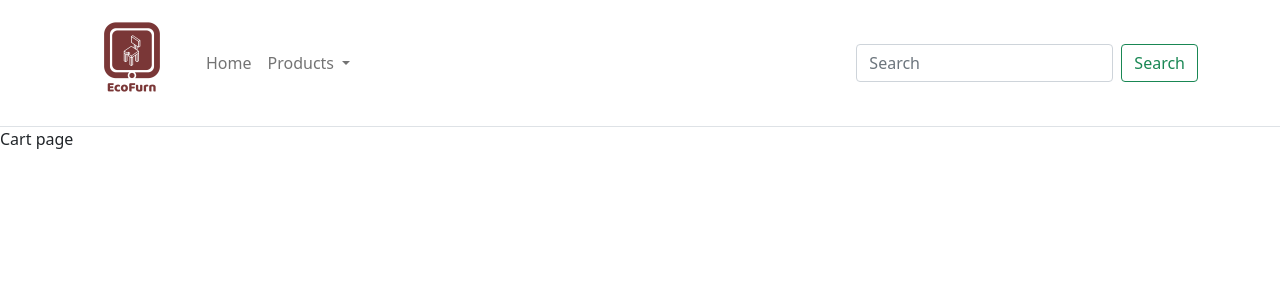
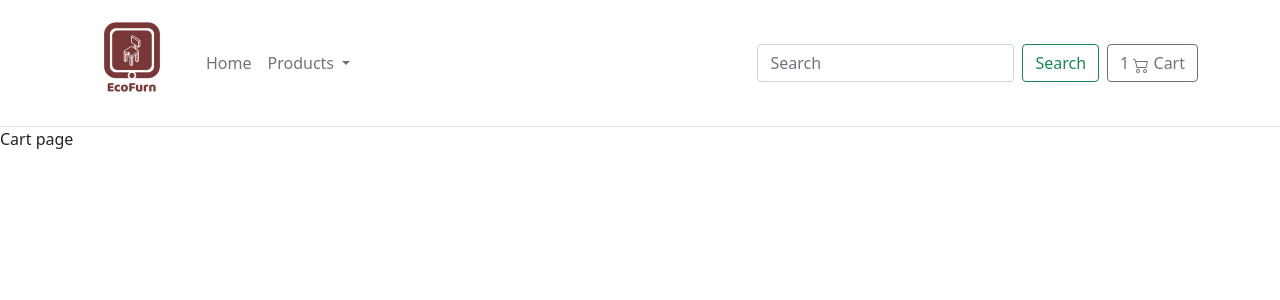
Before and after one commit to RometKallas/online_store, a Django app: page /basket/ in a window 1280 px wide. Shown: the top 300 px of the page. Run offline with Django 3.2, Linux system fonts and the light colour scheme; data that the repository does not hold is empty.

Commit message:
Add the cart in the base.html file so that it is always available and link it to the basket_summary html. Rename some files

```diff
--- a/basket/views.py
+++ b/basket/views.py
@@ -2,4 +2,4 @@ from django.shortcuts import render
 
 # Create your views here.
 def basket_summary(request):
-    return render(request, 'store/basket/cart.html')
+    return render(request, 'store/basket/basket_summary.html')
--- a/templates/store/base.html
+++ b/templates/store/base.html
@@ -8,22 +8,28 @@
     <meta charset="utf-8" />
     <title>{% block title %}Children Furniture{% endblock %}</title>
     <meta name="viewport" content="width=device-width, initial-scale=1">
-    <link href="https://cdn.jsdelivr.net/npm/bootstrap@5.0.0/dist/css/bootstrap.min.css" rel="stylesheet" integrity="sha384-wEmeIV1mKuiNpC+IOBjI7aAzPcEZeedi5yW5f2yOq55WWLwNGmvvx4Um1vskeMj0" crossorigin="anonymous">
-    <script src="https://cdn.jsdelivr.net/npm/@popperjs/core@2.9.2/dist/umd/popper.min.js" integrity="sha384-IQsoLXl5PILFhosVNubq5LC7Qb9DXgDA9i+tQ8Zj3iwWAwPtgFTxbJ8NT4GN1R8p" crossorigin="anonymous"></script>
-    <script src="https://cdn.jsdelivr.net/npm/bootstrap@5.0.0/dist/js/bootstrap.min.js" integrity="sha384-lpyLfhYuitXl2zRZ5Bn2fqnhNAKOAaM/0Kr9laMspuaMiZfGmfwRNFh8HlMy49eQ" crossorigin="anonymous"></script>
+    <link href="https://cdn.jsdelivr.net/npm/bootstrap@5.0.0/dist/css/bootstrap.min.css" rel="stylesheet"
+        integrity="sha384-wEmeIV1mKuiNpC+IOBjI7aAzPcEZeedi5yW5f2yOq55WWLwNGmvvx4Um1vskeMj0" crossorigin="anonymous">
+    <script src="https://cdn.jsdelivr.net/npm/@popperjs/core@2.9.2/dist/umd/popper.min.js"
+        integrity="sha384-IQsoLXl5PILFhosVNubq5LC7Qb9DXgDA9i+tQ8Zj3iwWAwPtgFTxbJ8NT4GN1R8p" crossorigin="anonymous">
+    </script>
+    <script src="https://cdn.jsdelivr.net/npm/bootstrap@5.0.0/dist/js/bootstrap.min.js"
+        integrity="sha384-lpyLfhYuitXl2zRZ5Bn2fqnhNAKOAaM/0Kr9laMspuaMiZfGmfwRNFh8HlMy49eQ" crossorigin="anonymous">
+    </script>
     <link rel="stylesheet" type="text/css" href="{% static 'css/style.css' %}">
 
 </head>
 
 <body>
 
-<header>
+    <header>
         <nav class="navbar navbar-expand-md navbar-light bg-white border-bottom">
             <div class="container">
                 <a class="navbar-brand" href="#">
-                <img src="{% static 'img/logo.png' %}" width="100" height="100"></a>
-                <button class="navbar-toggler" type="button" data-bs-toggle="collapse" data-bs-target="#navbarResponsive"
-                    aria-controls="navbarResponsive" aria-expanded="false" aria-label="Toggle navigation">
+                    <img src="{% static 'img/logo.png' %}" width="100" height="100"></a>
+                <button class="navbar-toggler" type="button" data-bs-toggle="collapse"
+                    data-bs-target="#navbarResponsive" aria-controls="navbarResponsive" aria-expanded="false"
+                    aria-label="Toggle navigation">
                     <span class="navbar-toggler-icon"></span>
                 </button>
                 <div class="collapse navbar-collapse" id="navbarResponsive">
@@ -48,8 +54,17 @@
                     </ul>
                     <form class="d-flex">
                         <input class="form-control me-2" type="search" placeholder="Search" aria-label="Search">
-                        <button class="btn btn-outline-success" type="submit">Search</button>
+                        <button class="btn btn-outline-success me-2" type="submit">Search</button>
                     </form>
+                    <a type="button" role="button" href="{% url "basket:basket_summary" %}" class="btn btn-outline-secondary">
+                    1
+                    <svg xmlns="http://www.w3.org/2000/svg" width="16" height="16" fill="currentColor"
+                        class="bi bi-cart2" viewBox="0 0 16 16">
+                        <path
+                            d="M0 2.5A.5.5 0 0 1 .5 2H2a.5.5 0 0 1 .485.379L2.89 4H14.5a.5.5 0 0 1 .485.621l-1.5 6A.5.5 0 0 1 13 11H4a.5.5 0 0 1-.485-.379L1.61 3H.5a.5.5 0 0 1-.5-.5zM3.14 5l1.25 5h8.22l1.25-5H3.14zM5 13a1 1 0 1 0 0 2 1 1 0 0 0 0-2zm-2 1a2 2 0 1 1 4 0 2 2 0 0 1-4 0zm9-1a1 1 0 1 0 0 2 1 1 0 0 0 0-2zm-2 1a2 2 0 1 1 4 0 2 2 0 0 1-4 0z" />
+                    </svg>
+                    Cart
+                    </a>
                 </div>
             </div>
         </nav>
@@ -57,4 +72,5 @@
     <div id="content">{% block content %} {% endblock %}</div>
 
 </body>
+
 </html>
```
Also changed, not shown: templates/store/basket/basket_summary.html (renamed from templates/store/basket/cart.html).
